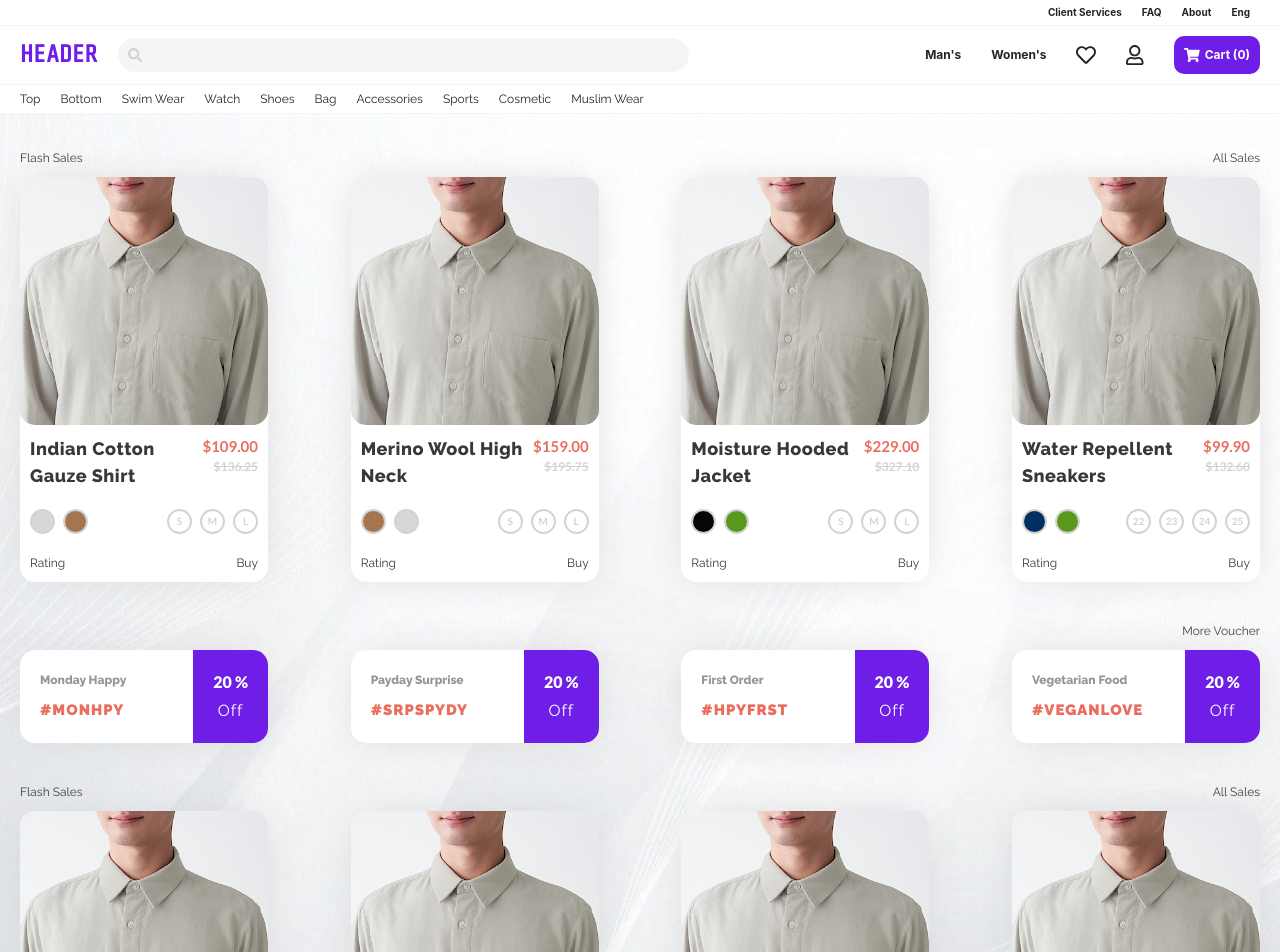
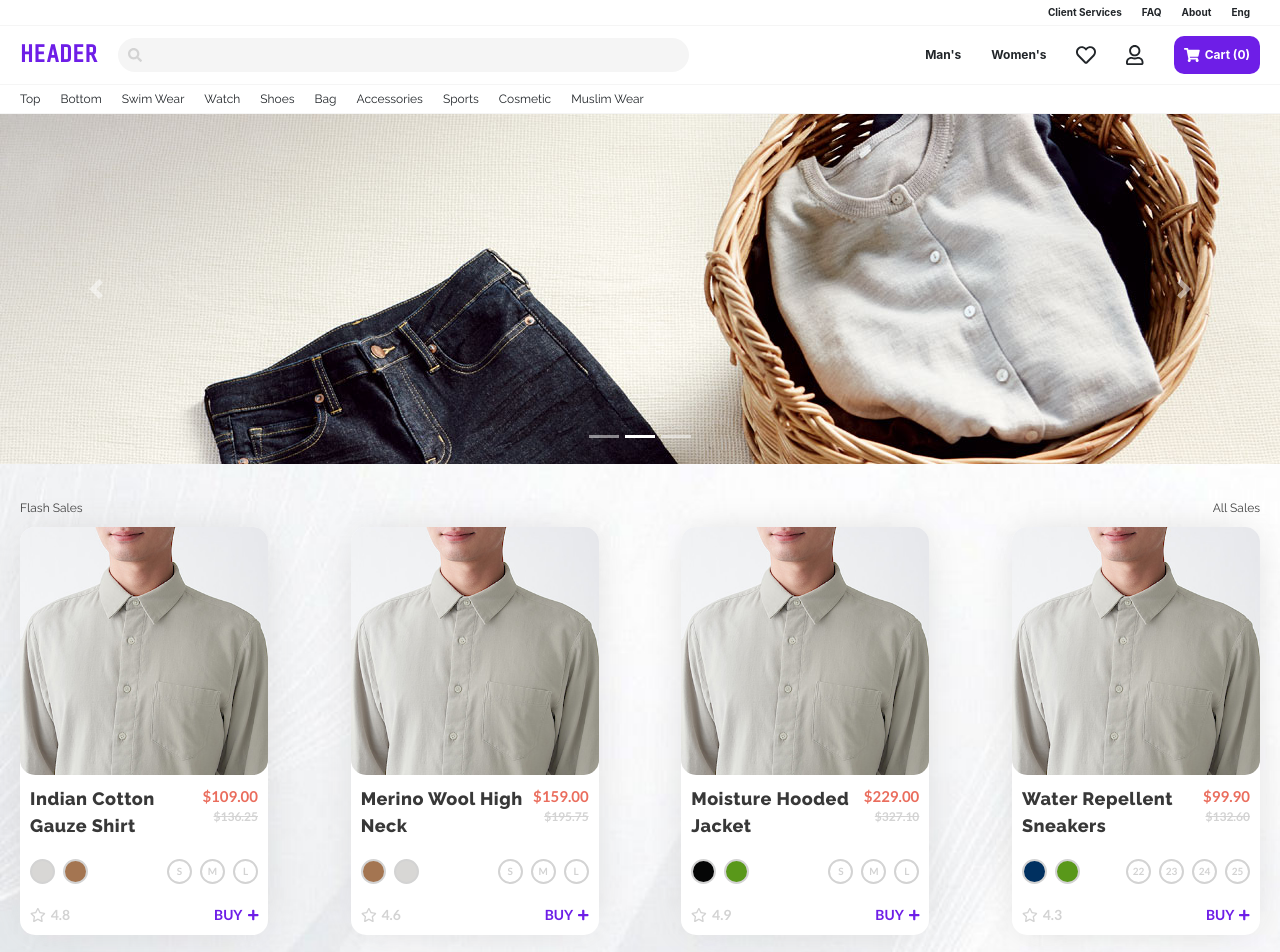
Before and after one commit to JimmyKho/ecommerce-site-ui, a Next.js app: page / in a window 1280 px wide. Shown: the top 952 px of the page. Built offline with nearby package versions, Linux system fonts and the light colour scheme.

Commit message:
Update Product Card Styling

```diff
--- a/components/PageCarousel.js
+++ b/components/PageCarousel.js
@@ -4,28 +4,14 @@ import Image from "next/image"
 const PageCarousel = (props) => (
   <Carousel>
     <Carousel.Item>
-      <img className="d-block w-100" src="/carousel1.jpg" alt="First slide" />
-      <Carousel.Caption>
-        <h3>First slide label</h3>
-        <p>Nulla vitae elit libero, a pharetra augue mollis interdum.</p>
-      </Carousel.Caption>
+      <img className="d-block w-100" src="/carousel1.jpg" />
     </Carousel.Item>
 
     <Carousel.Item>
-      <img className="d-block w-100" src="/carousel2.jpg" alt="Second slide" />
-
-      <Carousel.Caption>
-        <h3>Second slide label</h3>
-        <p>Lorem ipsum dolor sit amet, consectetur adipiscing elit.</p>
-      </Carousel.Caption>
+      <img className="d-block w-100" src="/carousel2.jpg" />
     </Carousel.Item>
     <Carousel.Item>
-      <img className="d-block w-100" src="/carousel3.jpg" alt="Third slide" />
-
-      <Carousel.Caption>
-        <h3>Third slide label</h3>
-        <p>Praesent commodo cursus magna, vel scelerisque nisl consectetur.</p>
-      </Carousel.Caption>
+      <img className="d-block w-100" src="/carousel3.jpg" />
     </Carousel.Item>
   </Carousel>
 )
--- a/components/product/ProductCard.js
+++ b/components/product/ProductCard.js
@@ -1,5 +1,8 @@
 import { useState } from "react"
 import { Modal, Button } from "react-bootstrap"
+import { FontAwesomeIcon } from "@fortawesome/react-fontawesome"
+import { faPlus } from "@fortawesome/free-solid-svg-icons"
+import { faStar } from "@fortawesome/free-regular-svg-icons"
 
 import CardPrice from "./CardPrice"
 import ColorOptions from "./ColorOptions"
@@ -10,33 +13,42 @@ import styles from "./ProductCard.module.scss"
 
 const ProductCard = (props) => {
   const [show, setShow] = useState(false)
+  const [size, setSize] = useState()
+  const [color, setColor] = useState()
 
-  const { name = "", price = 0, oriPrice = 0, attr = {} } = props.data ?? {}
+  const { name = "", price = 0, oriPrice = 0, attr = {}, info = {} } = props.data ?? {}
   const { colors = [], sizes = [] } = attr
+  const { rating = 0 } = info
 
   const showFn = () => setShow(true)
   const closeFn = () => setShow(false)
 
   return (
     <>
-      <div className={styles.ProductCard} onClick={showFn}>
-        <div className={styles.ProductCard_ImageCont}>
+      <div className={styles.ProductCard}>
+        <div className={styles.ProductCard_ImageCont} onClick={showFn}>
           <img className={styles.ProductCard_Image} src="/prod1_grey3.jpg" />
         </div>
         <div className={styles.ProductCard_Content}>
-          <div className={styles.ProductCard_Heading}>
+          <div className={styles.ProductCard_Heading} onClick={showFn}>
             <div className={styles.ProductCard_Heading_Title}>{name}</div>
             <div className={styles.ProductCard_Heading_Price}>
               <CardPrice price={price} oriPrice={oriPrice} />
             </div>
           </div>
           <div className={styles.ProductCard_Option}>
-            <ColorOptions options={colors} />
-            <SizeOptions options={sizes} />
+            <ColorOptions selected={color} onSelect={(item) => setColor(item)} options={colors} />
+            <SizeOptions selected={size} onSelect={(item) => setSize(item)} options={sizes} />
           </div>
-          <div className={styles.ProductCard_Footer}>
-            <div>Rating</div>
-            <div>Buy</div>
+          <div className={styles.ProductCard_Footer} onClick={showFn}>
+            <div className={styles.ProductCard_Footer_Rating}>
+              <FontAwesomeIcon className={styles.ProductCard_Footer_Rating_Icon} icon={faStar} />
+              {rating}
+            </div>
+            <div className={styles.ProductCard_Footer_Buy}>
+              BUY
+              <FontAwesomeIcon className={styles.ProductCard_Footer_Buy_Icon} icon={faPlus} />
+            </div>
           </div>
         </div>
       </div>
--- a/components/product/ProductCard.module.scss
+++ b/components/product/ProductCard.module.scss
@@ -70,6 +70,37 @@ $padding: 10px;
     flex-direction: row;
     justify-content: space-between;
     padding: $padding;
+
+    &_Rating {
+      display: flex;
+      flex-direction: row;
+      align-items: center;
+
+      font-size: 14px;
+      font-family: $number-font;
+      font-weight: bold;
+      color: $disable;
+
+      &_Icon {
+        margin-right: 5px;
+      }
+    }
+
+    &_Buy {
+      display: flex;
+      flex-direction: row;
+      align-items: center;
+
+      font-size: 14px;
+      font-family: $number-font;
+      font-weight: bold;
+      color: $primary;
+
+      &_Icon {
+        font-size: 12px;
+        margin-left: 5px;
+      }
+    }
   }
 }
 
--- a/pages/index.js
+++ b/pages/index.js
@@ -7,7 +7,7 @@ import RowVoucher from "../components/Voucher/RowVoucher"
 export default function Home() {
   return (
     <Layout>
-      {/* <PageCarousel /> */}
+      <PageCarousel />
       <HomeContentLayout title={<div>Flash Sales</div>} more={<div>All Sales</div>}>
         <RowProduct list={PRODUCTS} />
       </HomeContentLayout>
--- a/styles/globals.scss
+++ b/styles/globals.scss
@@ -23,3 +23,15 @@ a {
 * {
   box-sizing: border-box;
 }
+
+.carousel .carousel-item {
+  height: 350px;
+}
+
+.carousel-item img {
+  position: absolute;
+  object-fit: cover;
+  top: 0;
+  left: 0;
+  min-height: 350px;
+}
```
